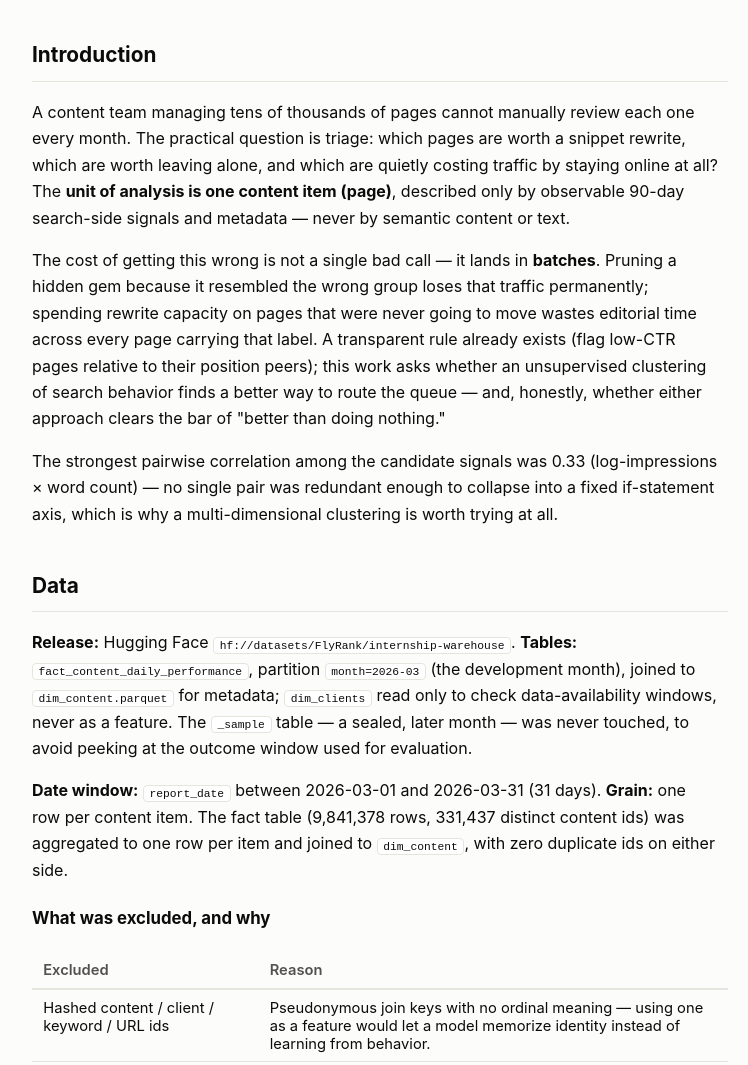
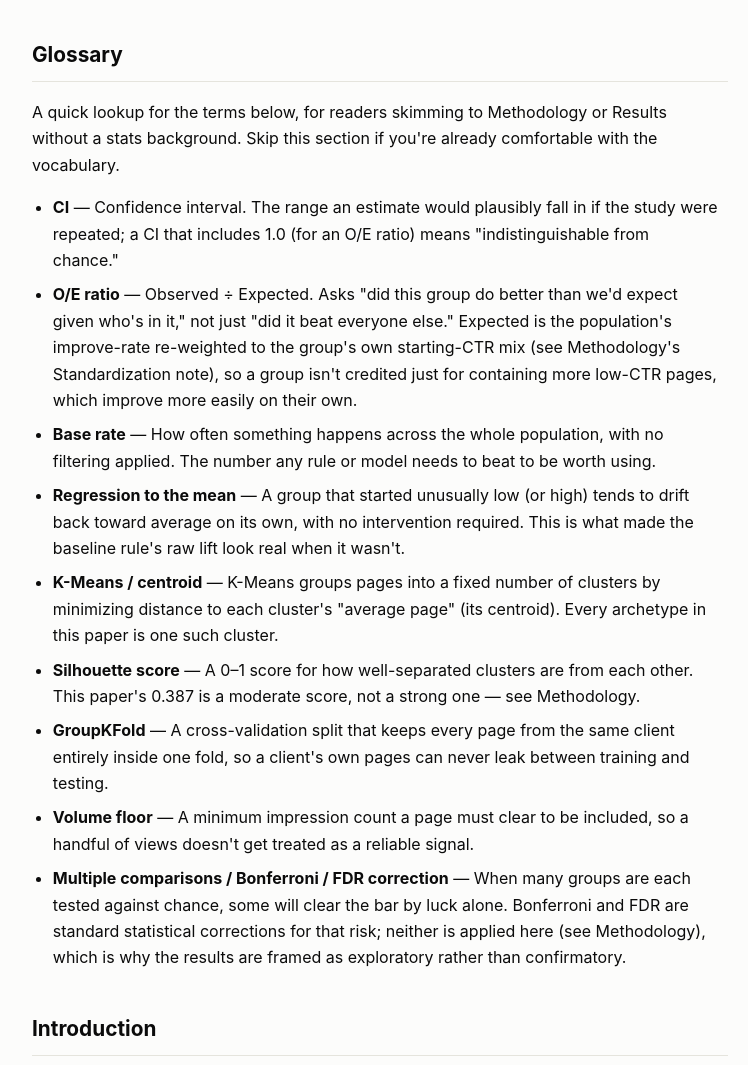
Before and after one commit to jerovernay/FlyRank-Internship, a plain HTML site: page docs/index.html in a window 1280 px wide. Shown: the part 855-1920 px from the top of the page, without its empty margins (370-1118 px from the left). Drawn offline with Linux system fonts and the light colour scheme.

Commit message:
Paper round 2: color consistency, readable numbers, glossary, future-work note, credits
- Recolor archetype_retention_vs_chance.png's observed bars per-archetype
  (matching archetype_profile.png/tier_sizes.png); chance bars stay neutral gray.
- Abbreviate coverage_funnel.png's raw counts to 93.7k/170.4k-style labels.
- Add a Glossary section (CI, O/E, GroupKFold, silhouette, etc.) for mixed
  technical/non-technical readers.
- Add a Recommendations note framing archetype clustering as a routing-layer
  foundation, not a dead end, pointing at per-archetype sub-scoring as next work.
- Rewrite Acknowledgments: credit to Mirza (mentor) and Alen (opportunity), plus
  an AI-assistance disclosure.

Co-Authored-By: Claude Sonnet 5 <noreply@anthropic.com>

```diff
--- a/docs/index.html
+++ b/docs/index.html
@@ -121,6 +121,7 @@
   <nav class="toc">
     <div class="toc-title">Contents</div>
     <a href="#abstract">Abstract</a>
+    <a href="#glossary">Glossary</a>
     <a href="#intro">Introduction</a>
     <a href="#data">Data</a>
     <a href="#methodology">Methodology</a>
@@ -143,6 +144,22 @@
           Which of a content team's tens of thousands of underperforming search pages are actually worth its limited attention, and does a fixed CTR-based rule pick the right ones? Using one month of search-performance data from the FlyRank ML Internship warehouse (331,437 content items, aggregated from 9.8M daily fact rows), a transparent baseline rule and an unsupervised K-Means clustering (k=4, four search-side features, GroupKFold-by-client validation) were each evaluated against the same April outcome window. The rule's raw 1.14× lift over the base improve-rate evaporates once starting CTR is controlled for (O/E 1.03, 95% CI [0.92, 1.16]) — the lift was regression to the mean, not rule skill — and three of the four archetype groups show no better discrimination than chance either. Two results survive: the <strong>Buried</strong> archetype scores meaningfully <em>below</em> chance (O/E 0.645, CI [0.456, 0.810], independently reproduced at 0.667) and is also the most durable label across months (82.4% March→May retention vs. 20.7% expected by chance), making it the only recommendation with two independent signals in agreement. This output is decision-support for a monthly content-review queue, not a causal or predictive claim.
         </p>
       </div>
+    </section>
+
+    <section id="glossary">
+      <h2>Glossary</h2>
+      <p>A quick lookup for the terms below, for readers skimming to Methodology or Results without a stats background. Skip this section if you're already comfortable with the vocabulary.</p>
+      <ul>
+        <li><strong>CI</strong> — Confidence interval. The range an estimate would plausibly fall in if the study were repeated; a CI that includes 1.0 (for an O/E ratio) means "indistinguishable from chance."</li>
+        <li><strong>O/E ratio</strong> — Observed ÷ Expected. Asks "did this group do better than we'd expect given who's in it," not just "did it beat everyone else." Expected is the population's improve-rate re-weighted to the group's own starting-CTR mix (see Methodology's Standardization note), so a group isn't credited just for containing more low-CTR pages, which improve more easily on their own.</li>
+        <li><strong>Base rate</strong> — How often something happens across the whole population, with no filtering applied. The number any rule or model needs to beat to be worth using.</li>
+        <li><strong>Regression to the mean</strong> — A group that started unusually low (or high) tends to drift back toward average on its own, with no intervention required. This is what made the baseline rule's raw lift look real when it wasn't.</li>
+        <li><strong>K-Means / centroid</strong> — K-Means groups pages into a fixed number of clusters by minimizing distance to each cluster's "average page" (its centroid). Every archetype in this paper is one such cluster.</li>
+        <li><strong>Silhouette score</strong> — A 0–1 score for how well-separated clusters are from each other. This paper's 0.387 is a moderate score, not a strong one — see Methodology.</li>
+        <li><strong>GroupKFold</strong> — A cross-validation split that keeps every page from the same client entirely inside one fold, so a client's own pages can never leak between training and testing.</li>
+        <li><strong>Volume floor</strong> — A minimum impression count a page must clear to be included, so a handful of views doesn't get treated as a reliable signal.</li>
+        <li><strong>Multiple comparisons / Bonferroni / FDR correction</strong> — When many groups are each tested against chance, some will clear the bar by luck alone. Bonferroni and FDR are standard statistical corrections for that risk; neither is applied here (see Methodology), which is why the results are framed as exploratory rather than confirmatory.</li>
+      </ul>
     </section>
 
     <section id="intro">
@@ -313,6 +330,9 @@
       <p>
         <strong>Retrain triggers</strong> (midpoint of each archetype's baseline and its own chance retention rate): overall retention below 49.4%; Buried below 51.6% (Tier 1's entire justification rests on this number); Overlooked below 21.3%; Long tail below 55.0%; Steady performers below 46.9%. Also: coverage-funnel drift from 24.1%, client-concentration drift from 21.3%, or Buried's O/E confidence interval crossing 1.0 on a fresh re-run.
       </p>
+      <div class="callout">
+        <strong>Clustering as a foundation, not a dead end.</strong> Most archetypes here show no raw O/E lift — read narrowly, that's a null result for clustering as a scoring tool. But Buried's combination of a below-chance O/E <em>and</em> 82.4% label durability shows that cluster membership itself carries real, measurable signal — being in a cluster means something, even where the lift alone doesn't. The honest reading isn't "abandon clustering," it's that this group-level lens is a plausible <strong>routing layer</strong> for something more targeted later: a natural next step, not built here, is per-archetype sub-scoring — ranking pages <em>within</em> an archetype rather than only between archetypes, so a 20,000-page tier isn't reviewed by <code>total_impressions</code> alone. This queue is a coarse first pass a future system could act on per cluster, not the final word on what clustering can do.
+      </div>
     </section>
 
     <section id="reproducibility">
@@ -337,6 +357,8 @@
     <footer id="acknowledgments">
       <h2>Acknowledgments &amp; Data Credit</h2>
       <p>Built on the <a href="https://flyrank.ai" target="_blank" rel="noopener">FlyRank ML Internship dataset</a>. Data credit and gratitude to FlyRank for the underlying warehouse this work is built on.</p>
+      <p>Thanks to Mirza, the mentor for this track, for the framing and feedback that shaped every stage of this work — from the initial research question through the honest-claims pass on these results. Thanks to Alen for the opportunity to take part in this internship in the first place.</p>
+      <p>This paper was developed with the assistance of Claude (Anthropic's AI assistant), used for methodology review, drafting support, and revision passes across the capstone. Every finding, decision, and conclusion in this paper is my own.</p>
       <p><a class="backtop" href="#abstract">↑ back to top</a></p>
     </footer>
   </main>
```
Also changed, not shown: docs/figures/archetype_retention_vs_chance.png, docs/figures/coverage_funnel.png, work/figures/archetype_retention_vs_chance.png, work/figures/coverage_funnel.png, 2 other files.
